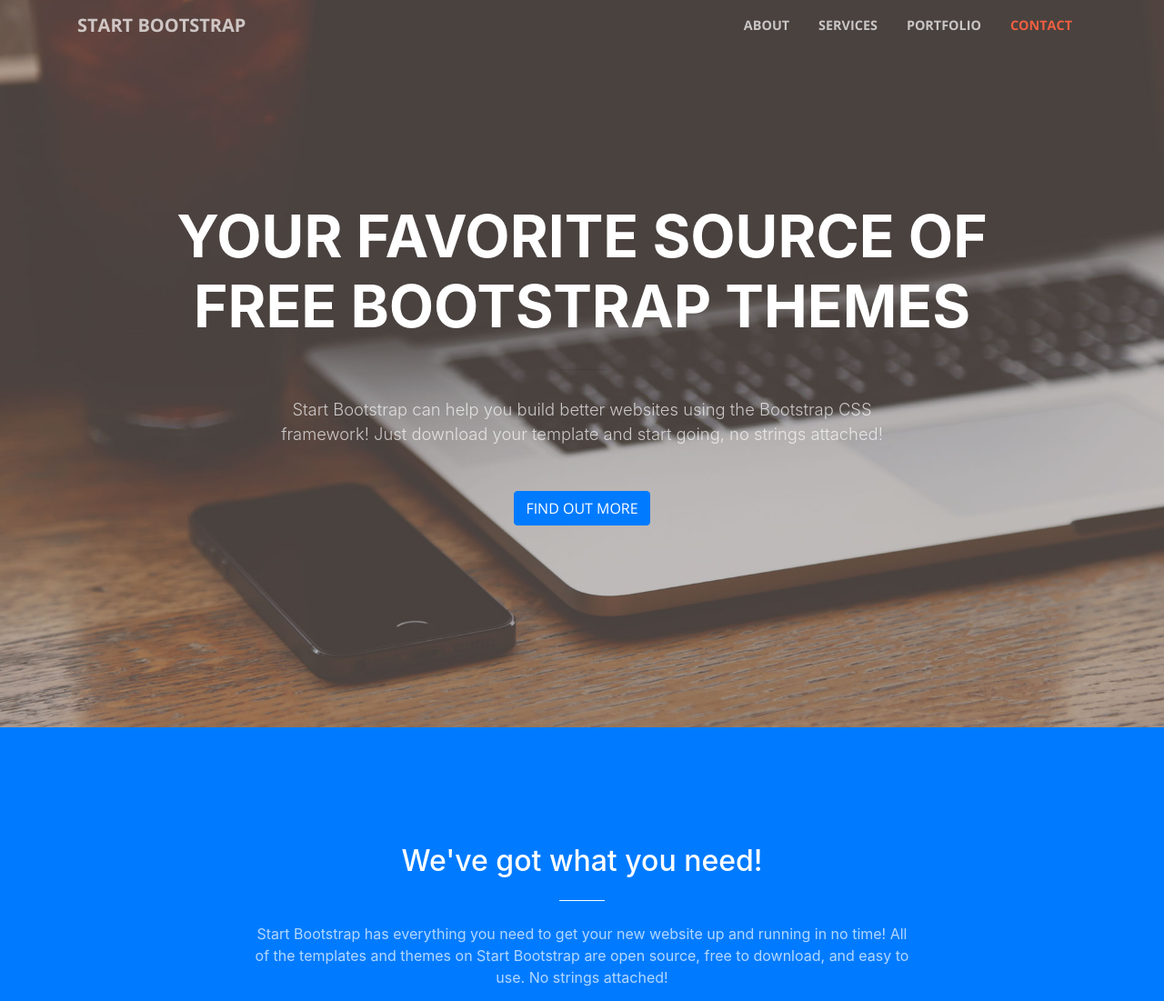
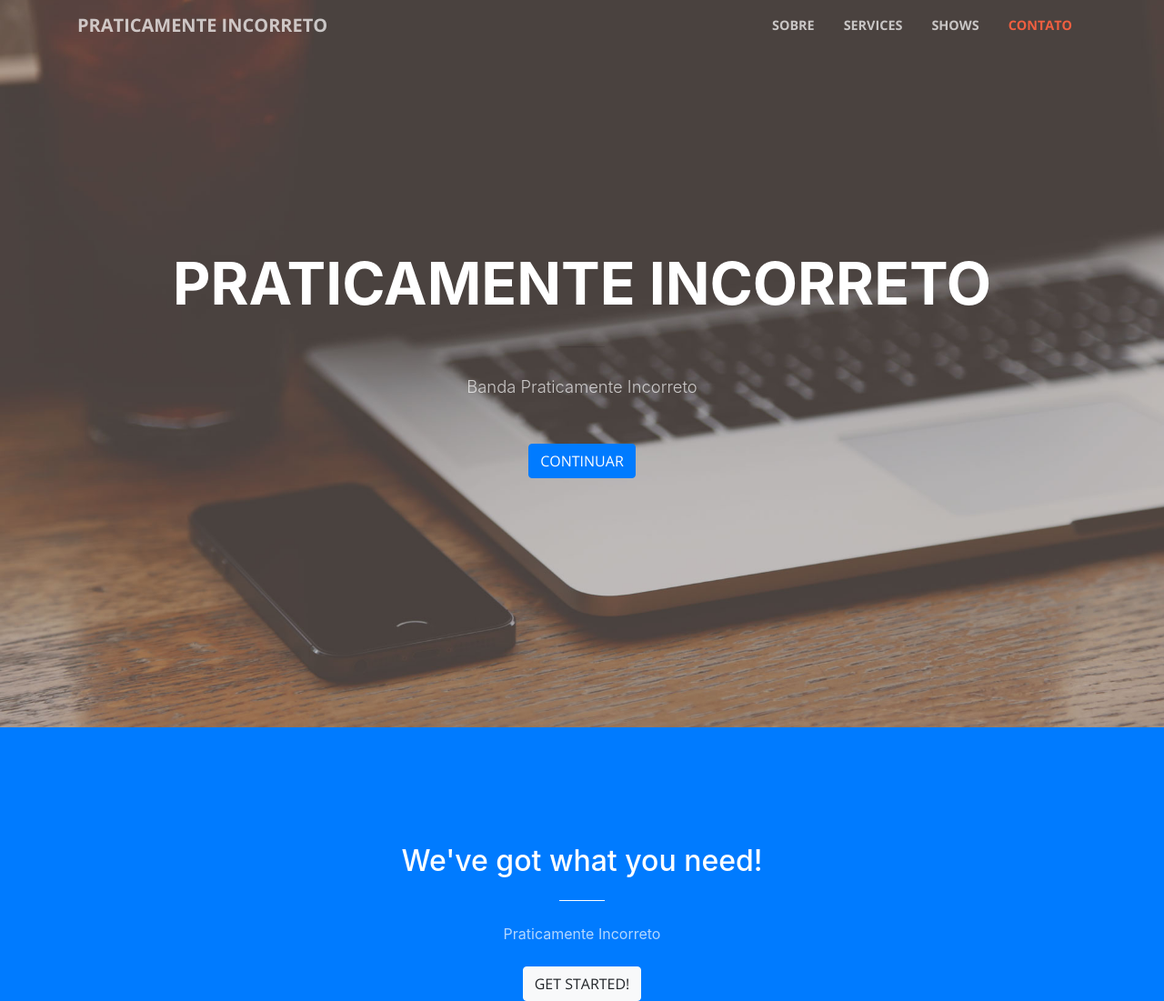
Before and after one commit to pioficial/pioficial.github.io, a website with bundled scripts: page index.html in a window 1280 px wide. Shown: the top 1101 px of the page at 91% size. Built offline with nearby package versions, Linux system fonts and the light colour scheme.

Commit message:
Edit text

```diff
--- a/index.html
+++ b/index.html
@@ -8,7 +8,7 @@
     <meta name="description" content="">
     <meta name="author" content="">
 
-    <title>Creative - Start Bootstrap Theme</title>
+    <title>Praticamente Incorreto</title>
 
     <!-- Bootstrap core CSS -->
     <link href="vendor/bootstrap/css/bootstrap.min.css" rel="stylesheet">
@@ -31,23 +31,23 @@
     <!-- Navigation -->
     <nav class="navbar navbar-expand-lg navbar-light fixed-top" id="mainNav">
       <div class="container">
-        <a class="navbar-brand js-scroll-trigger" href="#page-top">Start Bootstrap</a>
+        <a class="navbar-brand js-scroll-trigger" href="#page-top">Praticamente Incorreto</a>
         <button class="navbar-toggler navbar-toggler-right" type="button" data-toggle="collapse" data-target="#navbarResponsive" aria-controls="navbarResponsive" aria-expanded="false" aria-label="Toggle navigation">
           <span class="navbar-toggler-icon"></span>
         </button>
         <div class="collapse navbar-collapse" id="navbarResponsive">
           <ul class="navbar-nav ml-auto">
             <li class="nav-item">
-              <a class="nav-link js-scroll-trigger" href="#about">About</a>
+              <a class="nav-link js-scroll-trigger" href="#about">Sobre</a>
             </li>
             <li class="nav-item">
               <a class="nav-link js-scroll-trigger" href="#services">Services</a>
             </li>
             <li class="nav-item">
-              <a class="nav-link js-scroll-trigger" href="#portfolio">Portfolio</a>
+              <a class="nav-link js-scroll-trigger" href="#portfolio">Shows</a>
             </li>
             <li class="nav-item">
-              <a class="nav-link js-scroll-trigger" href="#contact">Contact</a>
+              <a class="nav-link js-scroll-trigger" href="#contact">Contato</a>
             </li>
           </ul>
         </div>
@@ -59,13 +59,13 @@
         <div class="row">
           <div class="col-lg-10 mx-auto">
             <h1 class="text-uppercase">
-              <strong>Your Favorite Source of Free Bootstrap Themes</strong>
+              <strong>Praticamente Incorreto</strong>
             </h1>
             <hr>
           </div>
           <div class="col-lg-8 mx-auto">
-            <p class="text-faded mb-5">Start Bootstrap can help you build better websites using the Bootstrap CSS framework! Just download your template and start going, no strings attached!</p>
-            <a class="btn btn-primary btn-xl js-scroll-trigger" href="#about">Find Out More</a>
+            <p class="text-faded mb-5">Banda Praticamente Incorreto</p>
+            <a class="btn btn-primary btn-xl js-scroll-trigger" href="#about">Continuar</a> <!-- Texto do botao TOEDIT -->
           </div>
         </div>
       </div>
@@ -77,7 +77,7 @@
           <div class="col-lg-8 mx-auto text-center">
             <h2 class="section-heading text-white">We've got what you need!</h2>
             <hr class="light my-4">
-            <p class="text-faded mb-4">Start Bootstrap has everything you need to get your new website up and running in no time! All of the templates and themes on Start Bootstrap are open source, free to download, and easy to use. No strings attached!</p>
+            <p class="text-faded mb-4">Praticamente Incorreto</p>
             <a class="btn btn-light btn-xl js-scroll-trigger" href="#services">Get Started!</a>
           </div>
         </div>
@@ -235,20 +235,20 @@
       <div class="container">
         <div class="row">
           <div class="col-lg-8 mx-auto text-center">
-            <h2 class="section-heading">Let's Get In Touch!</h2>
+            <h2 class="section-heading">Contate-nos!</h2>
             <hr class="my-4">
-            <p class="mb-5">Ready to start your next project with us? That's great! Give us a call or send us an email and we will get back to you as soon as possible!</p>
+            <p class="mb-5"></p><!-- Texto de extra para o contate-nos TOEDIT -->
           </div>
         </div>
         <div class="row">
           <div class="col-lg-4 ml-auto text-center">
             <i class="fa fa-phone fa-3x mb-3 sr-contact"></i>
-            <p>123-456-6789</p>
+            <p>+55 (31) 98221-6556</p>
           </div>
           <div class="col-lg-4 mr-auto text-center">
             <i class="fa fa-envelope-o fa-3x mb-3 sr-contact"></i>
             <p>
-              <a href="mailto:your-email@your-domain.com">feedback@startbootstrap.com</a>
+              <a href="mailto:your-email@your-domain.com">praticamenteincorretooficial@gmail.com</a>
             </p>
           </div>
         </div>
```
Also changed, not shown: README.md (deleted).
